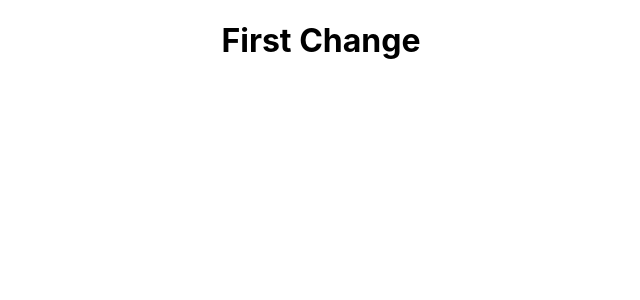
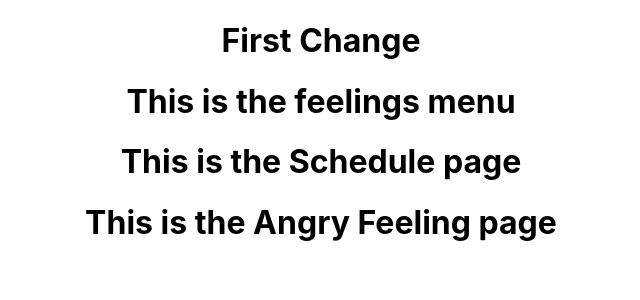
Before and after one commit to asamshah/austismo, a React (Create React App) app: page / in a window 1280 px wide. Shown: the top 300 px of the page, without its empty margins (319-959 px from the left). Built offline with nearby package versions, Linux system fonts and the light colour scheme.

Commit message:
Basic UI structure

```diff
--- a/src/App.js
+++ b/src/App.js
@@ -1,11 +1,18 @@
 import React from 'react';
-import logo from './logo.svg';
 import './App.css';
+import FeelingsMenu from './components/FeelingsMenu/FeelingsMenu'
+import Schedule from './components/Schedule/Schedule'
+import AngryFeeling from './components/AngryFeeling/AngryFeeling'
 
 function App() {
   return (
     <div className="App">
       <h1>First Change</h1>
+      <FeelingsMenu />
+      <Schedule />
+      <AngryFeeling />
+
+
     </div>
   );
 }
--- /dev/null
+++ b/src/components/AngryFeeling/AngryFeeling.js
@@ -0,0 +1,11 @@
+import React from 'react'
+
+
+function AngryFeeling(){
+    return (
+        <div>
+            <h1> This is the Angry Feeling page</h1>
+        </div>
+    )
+    }
+    export default AngryFeeling;
--- /dev/null
+++ b/src/components/FeelingsMenu/FeelingsMenu.js
@@ -0,0 +1,10 @@
+import React from 'react'
+
+function FeelingsMenu(){
+return (
+    <div>
+        <h1> This is the feelings menu</h1>
+    </div>
+)
+}
+export default FeelingsMenu;
--- /dev/null
+++ b/src/components/Schedule/Schedule.js
@@ -0,0 +1,11 @@
+import React from 'react'
+
+
+function Schedule(){
+    return (
+        <div>
+            <h1> This is the Schedule page</h1>
+        </div>
+    )
+    }
+    export default Schedule;
```
Also changed, not shown: src/components/Home/Home.js (added).
